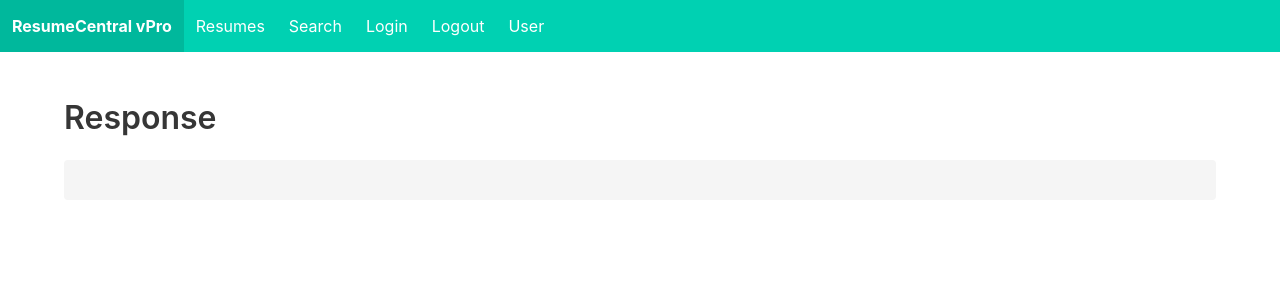
After one commit to pnd-andrei/SmartResume, a Django app: template resumecentral/src/api/templates/response/response.html in a window 1280 px wide. The commit adds this page. Shown: the top 300 px of the page. Run offline with Django 5.2, Linux system fonts and the light colour scheme; the template is opened without the code that fills it, so the values that code supplies are empty.

Commit message:
added response

```diff
--- a/resumecentral/src/api/modules/template_paths.py
+++ b/resumecentral/src/api/modules/template_paths.py
@@ -10,4 +10,5 @@ template_paths = {
     "resume_list": "resume/list.html",
     "search_dashboard": "search/dashboard.html",
     "search_list": "search/list.html",
+    "response": "response/response.html"
 }
--- a/resumecentral/src/api/templates/navbar/nav.html
+++ b/resumecentral/src/api/templates/navbar/nav.html
@@ -9,7 +9,7 @@
 <body>
     <nav class="navbar is-primary" role="navigation" aria-label="main navigation">
         <div class="navbar-brand">
-            <a class="navbar-item" href="/">
+            <a class="navbar-item" href="/resumes">
                 <strong>ResumeCentral vPro</strong>
             </a>
             <a role="button" class="navbar-burger" aria-label="menu" aria-expanded="false" data-target="navbarBasicExample">
--- /dev/null
+++ b/resumecentral/src/api/templates/response/response.html
@@ -0,0 +1,25 @@
+<!DOCTYPE html>
+<html lang="en">
+<head>
+    <meta charset="UTF-8">
+    <title>Response</title>
+    <link rel="stylesheet" href="https://cdn.jsdelivr.net/npm/bulma@0.9.3/css/bulma.min.css">
+</head>
+<body>
+    {% include 'navbar/nav.html' %}
+
+    <section class="section">
+        <div class="container">
+
+            <h1 class="title">Response</h1>
+            <div class="notification">
+                    <ul>
+                    {% for field, data in entries.items %}
+                        <li><strong>{{ field }}: </strong>{{ data }}</li>
+                    {% endfor %}
+                    </ul>
+            </div>
+        </div>
+    </section>
+</body>
+</html>
--- a/resumecentral/src/api/templates/search/dashboard.html
+++ b/resumecentral/src/api/templates/search/dashboard.html
@@ -22,7 +22,7 @@
           </div>
 
           <div class="field">
-            <label class="label" for="sample_size">Sample Size</label>
+            <label class="label" for="sample_size">Maximum Results</label>
             <div class="control">
               <input required class="input" type="number" id="sample_size" name="sample_size" placeholder="Enter sample size">
             </div>
--- a/resumecentral/src/api/views/resume/list.py
+++ b/resumecentral/src/api/views/resume/list.py
@@ -79,4 +79,4 @@ class ResumeApiView(APIView):
                 status=status.HTTP_201_CREATED,
             )
 
-        return Response(form.errors, status=status.HTTP_400_BAD_REQUEST)
+        return Response(form.errors, template_name=template_paths.get("response"), status=status.HTTP_400_BAD_REQUEST)
--- a/resumecentral/src/config/settings.py
+++ b/resumecentral/src/config/settings.py
@@ -60,7 +60,7 @@ SETTINGS_PATH = os.path.dirname("api")
 TEMPLATES = [
     {
         "BACKEND": "django.template.backends.django.DjangoTemplates",
-        "DIRS": [os.path.join("api", "templates")],
+        "DIRS": [os.path.join("api", "templates"),os.path.join("api", "templates", "response")],
         "APP_DIRS": True,
         "OPTIONS": {
             "context_processors": [
```
Also changed, not shown: resumecentral/src/api/views/authentication/user/detail.py (+5 -2 lines), resumecentral/src/api/views/authentication/user/validation.py (line endings or trailing spaces), resumecentral/src/chroma/vectorstore/chroma.sqlite3, resumecentral/src/db.sqlite3.
